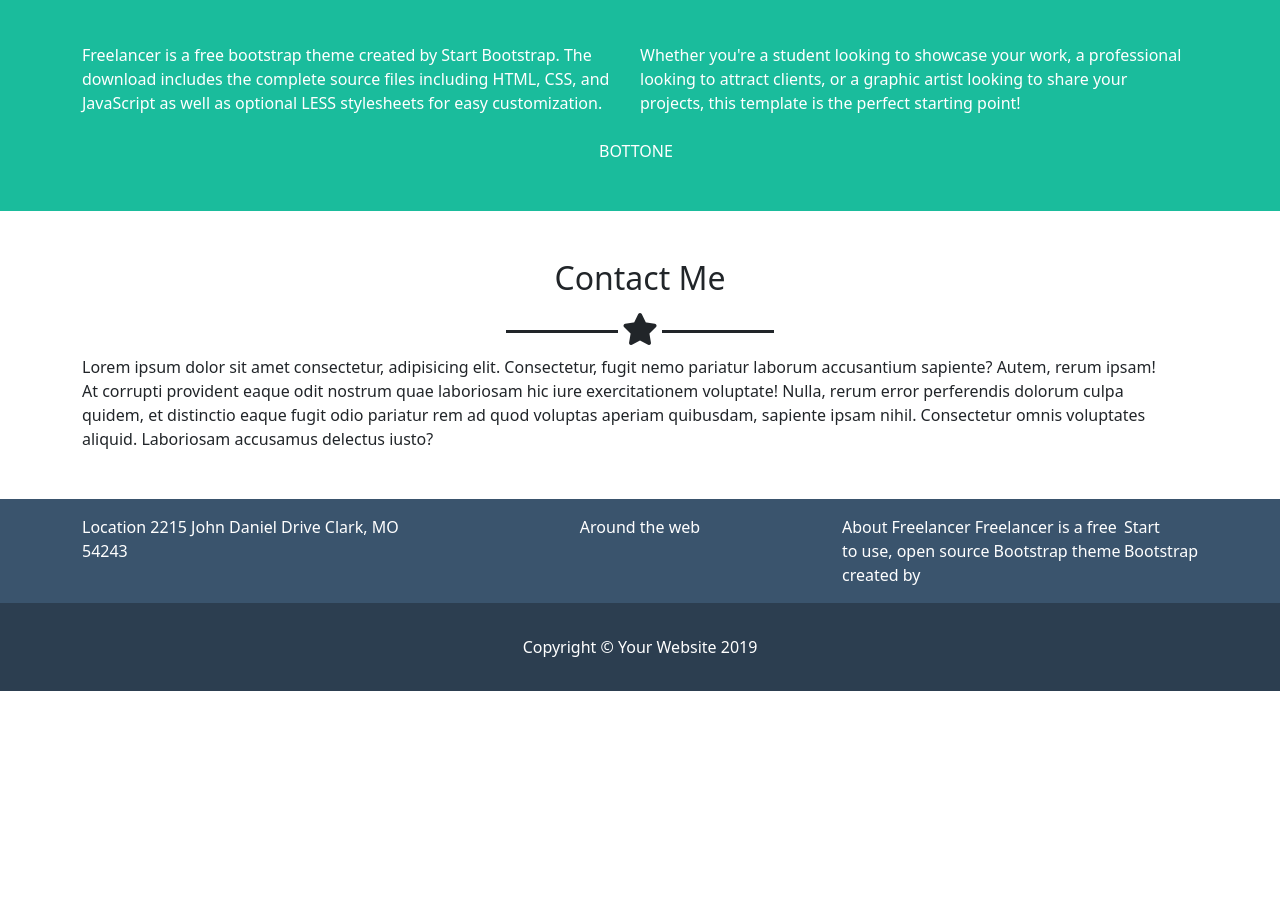
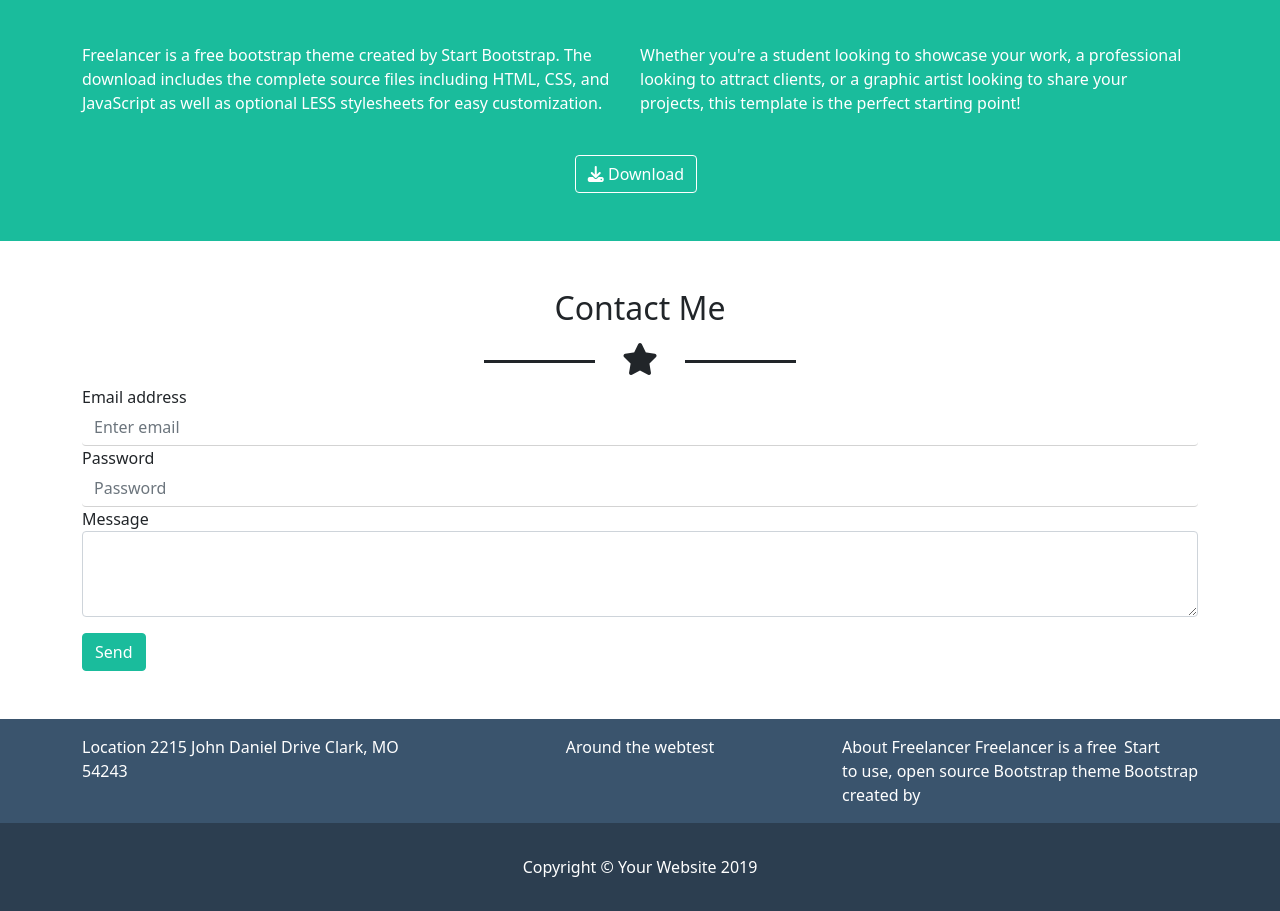
Before and after one commit to DNParadox/html-css-bootstrap-freelancer, a plain HTML site: page index.html in a window 1280 px wide. Shown: the part 1420-2331 px from the top of the page. Before the commit the page ends 2111 px from the top, so only its background shows below. Drawn offline with nearby package versions, Linux system fonts and the light colour scheme.

Commit message:
Push 3/4

```diff
--- a/css/style.css
+++ b/css/style.css
@@ -69,10 +69,9 @@ section {
     width: 10%;
     border-bottom: solid 3px;
     position: absolute;
-    left: 52%;
+    left: 54%;
     top: 50%;
     z-index: 10;
-
 }
 
 .star::after {
@@ -80,12 +79,20 @@ section {
     width: 10%;
     border-bottom: solid 3px;
     position: absolute;
-    right: 52%;
+    right: 54%;
     top: 50%;
     z-index: 9;
-
 }
 
+.about .btn-success {
+    border-color: white;
+}
+
+.btn-success {
+    margin-top: 1rem;
+    background-color:#1abc9c;
+    border-color: #1abc9c;;
+}
 
 /* Portfolio */
 
@@ -102,6 +109,18 @@ section {
     color: white;
 }
 
+/* contact */
+
+/* test */
+
+input.test {
+    border-top-style: hidden;
+    border-right-style: hidden;
+    border-left-style: hidden;
+    border-bottom: 1px solid lightgrey;
+}
+
+/* footer */
 footer {
     background-color: #3a546d;
     padding-top:1rem;
--- a/index.html
+++ b/index.html
@@ -153,8 +153,9 @@
                         point!
                     </div>
 
-                <div class="col">
-                    <div class="d-flex justify-content-center">BOTTONE</div>
+                    <div class="col d-flex justify-content-center">
+                        <button type="submit" class="btn btn-success"> <i class="fa fa-download" aria-hidden="true"></i>
+                            Download</button>
                     </div>
                 </div>
             </div>
@@ -173,15 +174,28 @@
                     </div>
                 </div>
                 <!-- Row -->
+             <div class="container">
                 <div class="row">
                     <!-- Col -->
                     <div class="col">
-                    Lorem ipsum dolor sit amet consectetur, adipisicing elit. Consectetur, fugit nemo
-                    pariatur laborum accusantium sapiente? Autem, rerum ipsam! At corrupti provident eaque odit nostrum
-                    quae laboriosam hic iure exercitationem voluptate!
-                    Nulla, rerum error perferendis dolorum culpa quidem, et distinctio eaque fugit odio pariatur rem ad
-                    quod voluptas aperiam quibusdam, sapiente ipsam nihil. Consectetur omnis voluptates aliquid.
-                    Laboriosam accusamus delectus iusto?
+                        <form>
+                            <div class="form-group">
+                                <label for="email">Email address</label>
+                                <input type="email" class="test form-control" id="email" aria-describedby="emailHelp"
+                                    placeholder="Enter email">
+                            </div>
+                            <div class="form-group">
+                                <label for="password">Password</label>
+                                <input type="password" class="test form-control" id="password" placeholder="Password">
+                            </div>
+                            <div class="form-group">
+                                <label for="message">Message</label>
+                                <textarea class="form-control" id="message" rows="3"></textarea>
+                            </div>
+                            <button type="submit" class="btn btn-success">Send</button>
+                        </form>
+
+                    </div>
                 </div>
              </div>
             </div>
@@ -198,11 +212,13 @@
                 <!-- Col -->
                 <div class="col-sm-12 col-md-4 d-flex justify-content-center">
                     Around the web
+                    <div class="circle">test</div>
                 </div>
                 <!-- Col -->
                 <div class="col-sm-12 col-md-4 d-flex justify-content-center">
                     About Freelancer
-                    Freelancer is a free to use, open source Bootstrap theme created by <a href="#"> Start Bootstrap</a>
+                    Freelancer is a free to use, open source Bootstrap theme created by
+                    <a href="#"> Start Bootstrap</a>
                 </div>
             </div>
 
```
Lines whose indentation alone changed are shown as unchanged.
